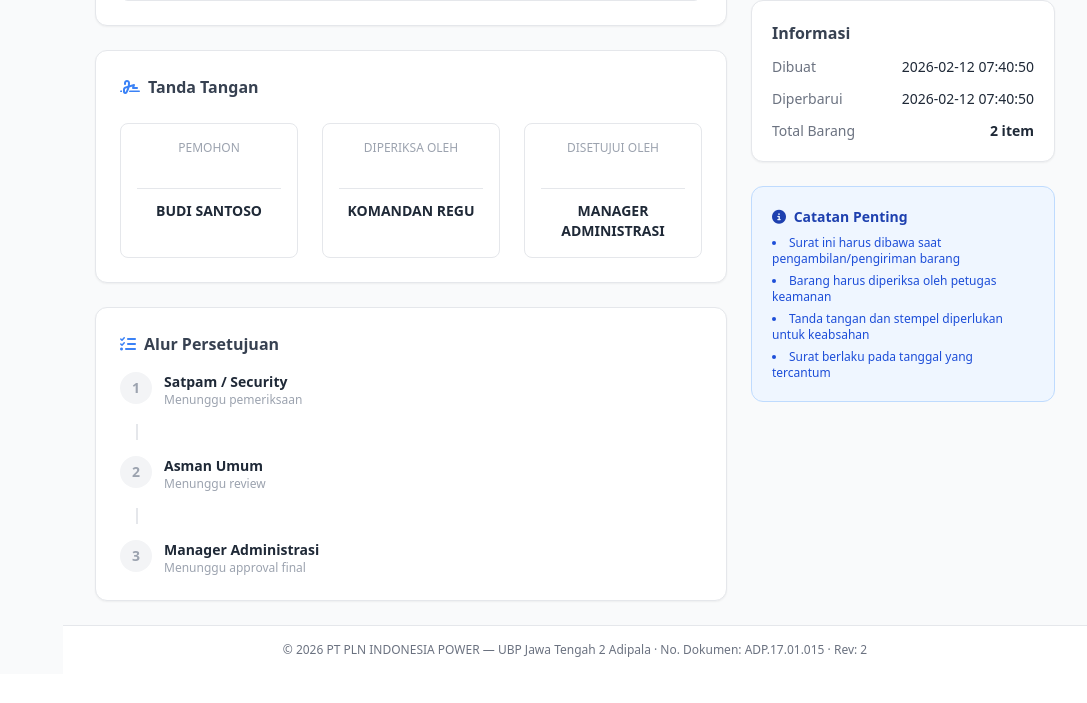
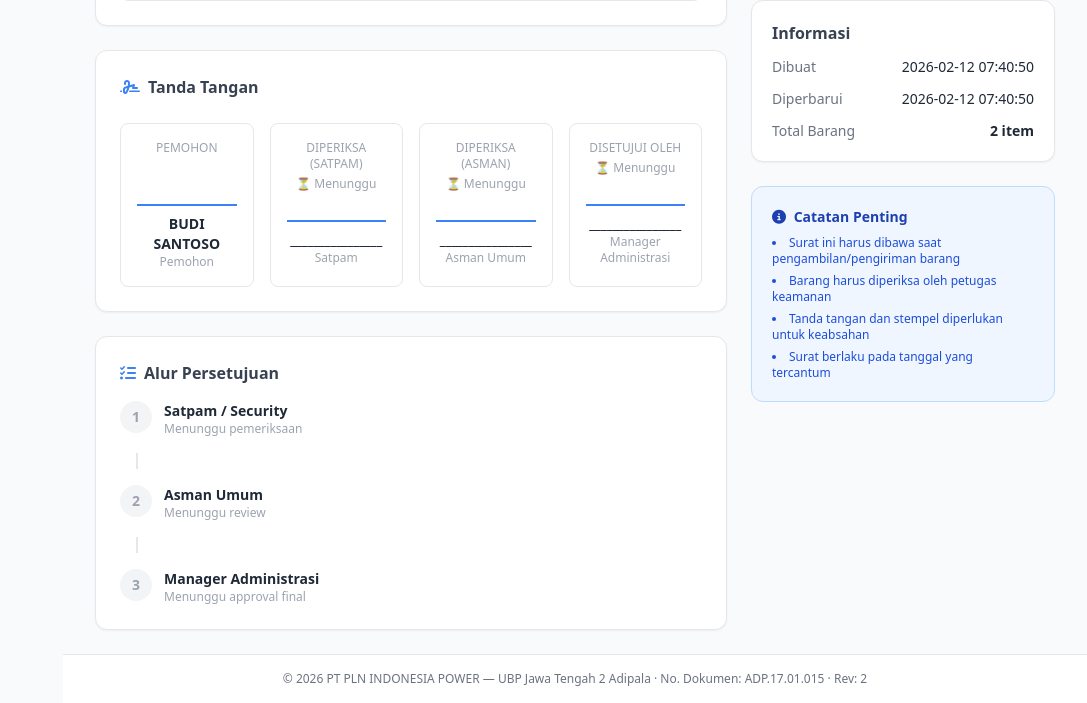
Before and after one commit to qrxs5rycfq-dot/Surat-izin-keluar-masuk-barang, a Flask app: page /surat/1 in a window 1280 px wide. Shown: the part 876-1579 px from the top of the page, without its empty margins (193-1280 px from the left). Before the commit the page ends 1533 px from the top, so only its background shows below. Run offline with Flask 3, Linux system fonts and the light colour scheme; a user stored in the database is signed in; data that the repository does not hold is empty; some libraries are stand-ins or nearby versions.

Commit message:
Add approver names to view_surat signature boxes and approval progress
Co-authored-by: qrxs5rycfq-dot <245826761+qrxs5rycfq-dot@users.noreply.github.com>

```diff
--- a/app.py
+++ b/app.py
@@ -363,8 +363,8 @@ def add_surat():
 def view_surat(id):
     conn = get_db()
     surat = _q(conn, "SELECT * FROM surat_izin WHERE id=%s", (id,), one=True)
-    conn.close()
     if not surat:
+        conn.close()
         flash('Surat tidak ditemukan.', 'danger')
         return redirect(url_for('surat_list'))
     surat = dict(surat)
@@ -373,6 +373,15 @@ def view_surat(id):
     except Exception:
         surat['barang_items'] = []
     surat['foto_list'] = _parse_foto_list(surat.get('lampiran_foto'))
+    # Look up approver names for signature section
+    for key in ('approval_satpam_by', 'approval_asman_by', 'approval_manager_by'):
+        uid = surat.get(key)
+        if uid:
+            u = _q(conn, "SELECT nama FROM users WHERE id=%s", (uid,), one=True)
+            surat[key + '_name'] = u['nama'] if u else '-'
+        else:
+            surat[key + '_name'] = ''
+    conn.close()
     return render_template('view_surat.html', surat=surat)
 
 
--- a/templates/view_surat.html
+++ b/templates/view_surat.html
@@ -119,18 +119,66 @@
         <!-- Tanda tangan -->
         <div class="bg-white rounded-xl shadow-sm border p-6">
             <h4 class="font-semibold text-gray-700 mb-6 flex items-center gap-2"><i class="fas fa-signature text-blue-500"></i> Tanda Tangan</h4>
-            <div class="grid grid-cols-1 sm:grid-cols-3 gap-4 sm:gap-6 text-center text-sm">
+            <div class="grid grid-cols-2 sm:grid-cols-4 gap-3 sm:gap-4 text-center text-sm">
+                <!-- Pemohon -->
                 <div class="border rounded-lg p-4">
-                    <p class="text-xs text-gray-400 uppercase mb-8">Pemohon</p>
-                    <div class="border-t pt-3"><p class="font-semibold">{{ surat.pemohon }}</p></div>
+                    <p class="text-xs text-gray-400 uppercase mb-1">Pemohon</p>
+                    <div class="mb-6">&nbsp;</div>
+                    <div class="border-t-2 border-blue-500 pt-2">
+                        <p class="font-semibold text-gray-800">{{ surat.pemohon }}</p>
+                        <p class="text-xs text-gray-400">Pemohon</p>
+                    </div>
                 </div>
+                <!-- Satpam -->
                 <div class="border rounded-lg p-4">
-                    <p class="text-xs text-gray-400 uppercase mb-8">Diperiksa Oleh</p>
-                    <div class="border-t pt-3"><p class="font-semibold">{{ surat.diperiksa_oleh }}</p></div>
+                    <p class="text-xs text-gray-400 uppercase mb-1">Diperiksa (Satpam)</p>
+                    {% if surat.approval_satpam == 'sesuai' %}
+                    <p class="text-xs text-green-600 font-bold"><i class="fas fa-check-circle"></i> Sesuai</p>
+                    {% elif surat.approval_satpam == 'tidak_sesuai' %}
+                    <p class="text-xs text-red-600 font-bold"><i class="fas fa-times-circle"></i> Tidak Sesuai</p>
+                    {% else %}
+                    <p class="text-xs text-gray-400">⏳ Menunggu</p>
+                    {% endif %}
+                    {% if surat.approval_satpam_at %}<p class="text-[10px] text-gray-400">{{ surat.approval_satpam_at }}</p>{% endif %}
+                    <div class="mb-2">&nbsp;</div>
+                    <div class="border-t-2 border-blue-500 pt-2">
+                        <p class="font-semibold text-gray-800">{{ surat.approval_satpam_by_name or '________________' }}</p>
+                        <p class="text-xs text-gray-400">Satpam</p>
+                    </div>
                 </div>
+                <!-- Asman Umum -->
                 <div class="border rounded-lg p-4">
-                    <p class="text-xs text-gray-400 uppercase mb-8">Disetujui Oleh</p>
-                    <div class="border-t pt-3"><p class="font-semibold">{{ surat.disetujui_oleh }}</p></div>
+                    <p class="text-xs text-gray-400 uppercase mb-1">Diperiksa (Asman)</p>
+                    {% if surat.approval_asman == 'approved' %}
+                    <p class="text-xs text-green-600 font-bold"><i class="fas fa-check-circle"></i> Disetujui</p>
+                    {% elif surat.approval_asman == 'rejected' %}
+                    <p class="text-xs text-red-600 font-bold"><i class="fas fa-times-circle"></i> Ditolak</p>
+                    {% else %}
+                    <p class="text-xs text-gray-400">⏳ Menunggu</p>
+                    {% endif %}
+                    {% if surat.approval_asman_at %}<p class="text-[10px] text-gray-400">{{ surat.approval_asman_at }}</p>{% endif %}
+                    <div class="mb-2">&nbsp;</div>
+                    <div class="border-t-2 border-blue-500 pt-2">
+                        <p class="font-semibold text-gray-800">{{ surat.approval_asman_by_name or '________________' }}</p>
+                        <p class="text-xs text-gray-400">Asman Umum</p>
+                    </div>
+                </div>
+                <!-- Manager Administrasi -->
+                <div class="border rounded-lg p-4">
+                    <p class="text-xs text-gray-400 uppercase mb-1">Disetujui Oleh</p>
+                    {% if surat.approval_manager == 'approved' %}
+                    <p class="text-xs text-green-600 font-bold"><i class="fas fa-check-circle"></i> Disetujui</p>
+                    {% elif surat.approval_manager == 'rejected' %}
+                    <p class="text-xs text-red-600 font-bold"><i class="fas fa-times-circle"></i> Ditolak</p>
+                    {% else %}
+                    <p class="text-xs text-gray-400">⏳ Menunggu</p>
+                    {% endif %}
+                    {% if surat.approval_manager_at %}<p class="text-[10px] text-gray-400">{{ surat.approval_manager_at }}</p>{% endif %}
+                    <div class="mb-2">&nbsp;</div>
+                    <div class="border-t-2 border-blue-500 pt-2">
+                        <p class="font-semibold text-gray-800">{{ surat.approval_manager_by_name or '________________' }}</p>
+                        <p class="text-xs text-gray-400">Manager Administrasi</p>
+                    </div>
                 </div>
             </div>
         </div>
@@ -148,9 +196,9 @@
                     <div class="flex-1">
                         <p class="text-sm font-semibold text-gray-800">Satpam / Security</p>
                         {% if surat.approval_satpam == 'sesuai' %}
-                        <p class="text-xs text-green-600"><i class="fas fa-check-circle mr-1"></i>Sesuai — {{ surat.approval_satpam_at }}</p>
+                        <p class="text-xs text-green-600"><i class="fas fa-check-circle mr-1"></i>Sesuai — {{ surat.approval_satpam_at }}{% if surat.approval_satpam_by_name %} oleh <strong>{{ surat.approval_satpam_by_name }}</strong>{% endif %}</p>
                         {% elif surat.approval_satpam == 'tidak_sesuai' %}
-                        <p class="text-xs text-red-600"><i class="fas fa-times-circle mr-1"></i>Tidak Sesuai — {{ surat.approval_satpam_at }}</p>
+                        <p class="text-xs text-red-600"><i class="fas fa-times-circle mr-1"></i>Tidak Sesuai — {{ surat.approval_satpam_at }}{% if surat.approval_satpam_by_name %} oleh <strong>{{ surat.approval_satpam_by_name }}</strong>{% endif %}</p>
                         {% else %}
                         <p class="text-xs text-gray-400">Menunggu pemeriksaan</p>
                         {% endif %}
@@ -167,9 +215,9 @@
                     <div class="flex-1">
                         <p class="text-sm font-semibold text-gray-800">Asman Umum</p>
                         {% if surat.approval_asman == 'approved' %}
-                        <p class="text-xs text-green-600"><i class="fas fa-check-circle mr-1"></i>Disetujui — {{ surat.approval_asman_at }}</p>
+                        <p class="text-xs text-green-600"><i class="fas fa-check-circle mr-1"></i>Disetujui — {{ surat.approval_asman_at }}{% if surat.approval_asman_by_name %} oleh <strong>{{ surat.approval_asman_by_name }}</strong>{% endif %}</p>
                         {% elif surat.approval_asman == 'rejected' %}
-                        <p class="text-xs text-red-600"><i class="fas fa-times-circle mr-1"></i>Ditolak — {{ surat.approval_asman_at }}</p>
+                        <p class="text-xs text-red-600"><i class="fas fa-times-circle mr-1"></i>Ditolak — {{ surat.approval_asman_at }}{% if surat.approval_asman_by_name %} oleh <strong>{{ surat.approval_asman_by_name }}</strong>{% endif %}</p>
                         {% else %}
                         <p class="text-xs text-gray-400">Menunggu review</p>
                         {% endif %}
@@ -186,9 +234,9 @@
                     <div class="flex-1">
                         <p class="text-sm font-semibold text-gray-800">Manager Administrasi</p>
                         {% if surat.approval_manager == 'approved' %}
-                        <p class="text-xs text-green-600"><i class="fas fa-check-circle mr-1"></i>Disetujui — {{ surat.approval_manager_at }}</p>
+                        <p class="text-xs text-green-600"><i class="fas fa-check-circle mr-1"></i>Disetujui — {{ surat.approval_manager_at }}{% if surat.approval_manager_by_name %} oleh <strong>{{ surat.approval_manager_by_name }}</strong>{% endif %}</p>
                         {% elif surat.approval_manager == 'rejected' %}
-                        <p class="text-xs text-red-600"><i class="fas fa-times-circle mr-1"></i>Ditolak — {{ surat.approval_manager_at }}</p>
+                        <p class="text-xs text-red-600"><i class="fas fa-times-circle mr-1"></i>Ditolak — {{ surat.approval_manager_at }}{% if surat.approval_manager_by_name %} oleh <strong>{{ surat.approval_manager_by_name }}</strong>{% endif %}</p>
                         {% else %}
                         <p class="text-xs text-gray-400">Menunggu approval final</p>
                         {% endif %}
```
